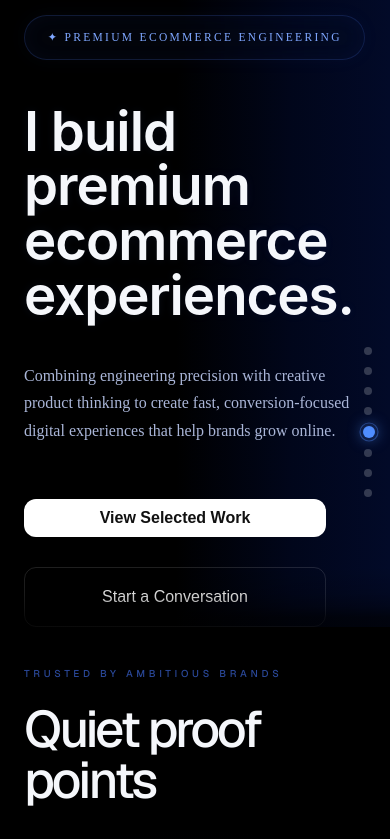
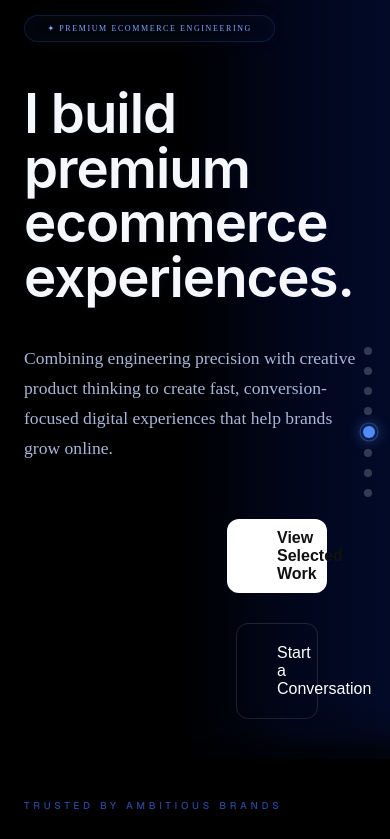
Before and after one commit to josephstephen-dev/joseph-portfolio, a Next.js app: page / in a window 390 px wide. Shown: the top 839 px of the page. Built offline with nearby package versions, Linux system fonts and the light colour scheme.

Commit message:
Premium mobile proof layout

```diff
--- a/src/app/globals.css
+++ b/src/app/globals.css
@@ -315,8 +315,8 @@ body{
 }
 
 .hero-eyebrow{
-    font-size:.72rem;
-    padding:.9rem 1.4rem;
+    font-size:.5rem;
+    padding:.5rem 1.4rem;
 }
 
 .hero-title{
@@ -327,7 +327,7 @@ body{
 }
 
 .hero-description{
-    font-size:1rem;
+    font-size:1.1rem;
     line-height:1.7;
 }
 
@@ -337,8 +337,10 @@ body{
   display:flex;
   gap:30px;
   margin-top:20px;
-  margin-right:40px;
+  margin-right:243px;
   align-items:center;
+  margin-left:203px;
+  margin-bottom:40px;
 
 }
 
```
